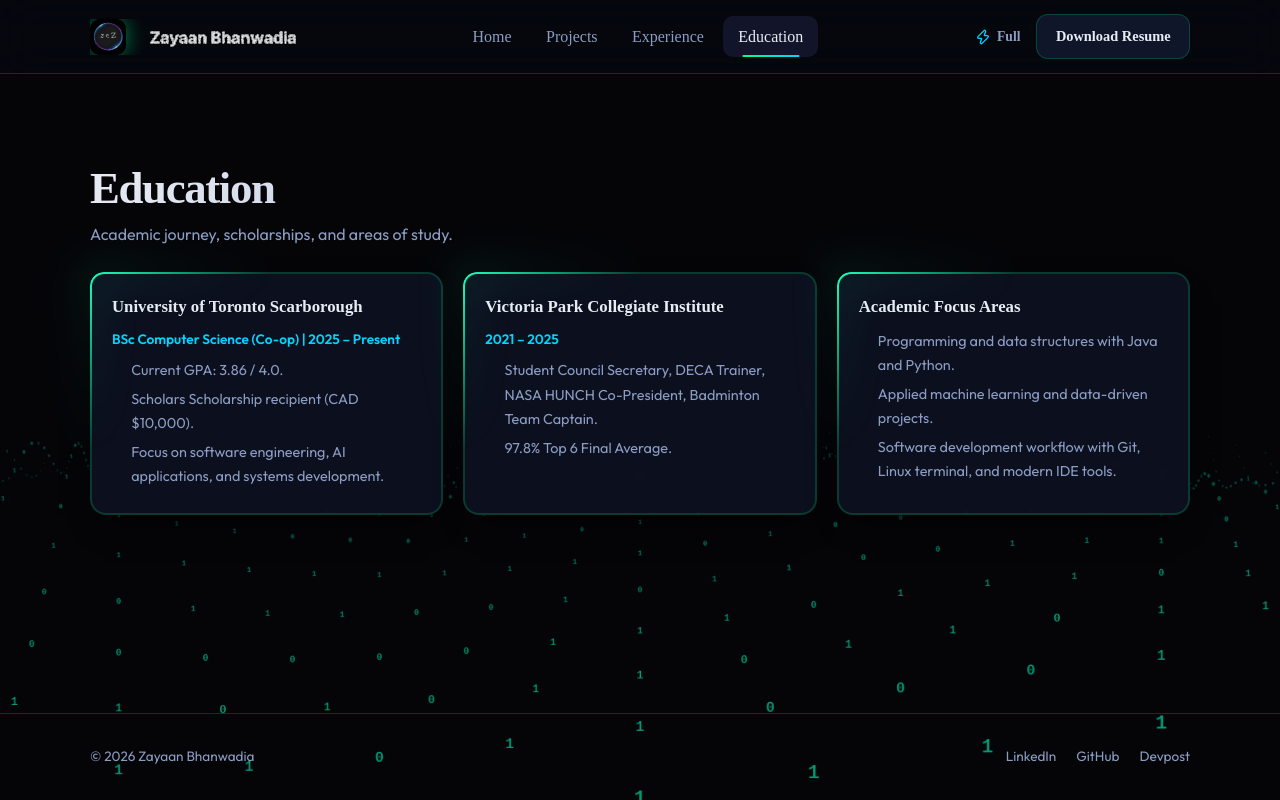
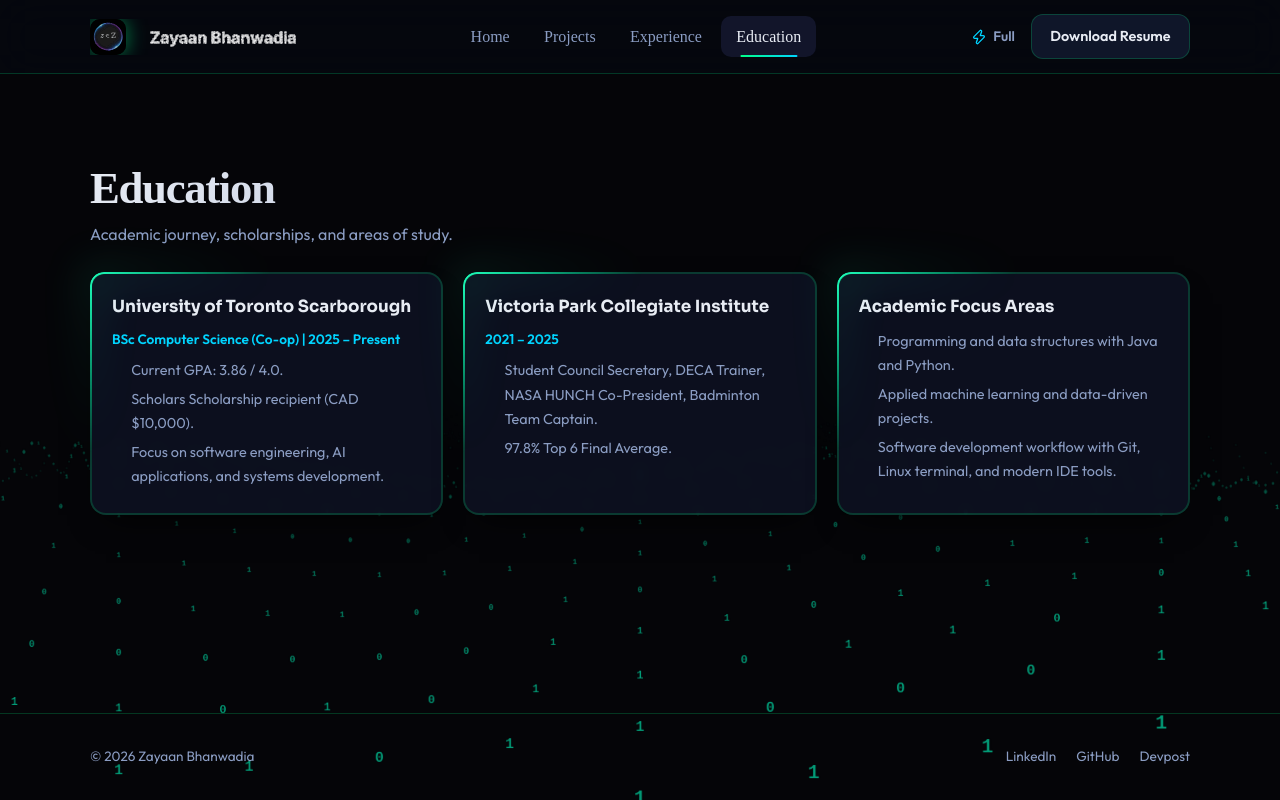
Before and after one commit to ZayaanB/Zayaan, a Next.js app: page /ZayaanBhanwadia/education in a window 1280 px wide. Built offline with nearby package versions, Linux system fonts and the light colour scheme.

Commit message:
Revert "style: extend Times New Roman to card subheadings, Resume button, and Lite toggle"
This reverts commit fd127dce8093a5e35a9ef495c157aad106a46599.

```diff
--- a/app/education/page.tsx
+++ b/app/education/page.tsx
@@ -52,7 +52,7 @@ export default function EducationPage() {
           {education.map((e) => (
             <GlowCard key={e.school} customSize className="w-full flex flex-col gap-2">
               <h3 style={{
-                fontFamily: "'Times New Roman', Times, serif",
+                fontFamily: "'Sora', sans-serif",
                 fontSize: '1.05rem',
                 fontWeight: 700,
                 color: 'var(--p-text)',
--- a/app/experience/page.tsx
+++ b/app/experience/page.tsx
@@ -66,7 +66,7 @@ export default function ExperiencePage() {
                 gap: '0.5rem',
               }}>
                 <h2 style={{
-                  fontFamily: "'Times New Roman', Times, serif",
+                  fontFamily: "'Sora', sans-serif",
                   fontSize: '1.05rem',
                   fontWeight: 700,
                   color: 'var(--p-text)',
--- a/app/globals.css
+++ b/app/globals.css
@@ -314,7 +314,7 @@
   border-radius: 12px;
   padding: 0.6rem 1.15rem;
   font-weight: 600;
-  font-family: 'Times New Roman', Times, serif;
+  font-family: inherit;
   border: 1px solid transparent;
   transition: all var(--p-transition-bounce);
   position: relative;
--- a/app/page.tsx
+++ b/app/page.tsx
@@ -67,7 +67,7 @@ export default function HomePage() {
             {profileCards.map((c) => (
               <GlowCard key={c.title} customSize className="w-full flex flex-col gap-2">
                 <h3 style={{
-                  fontFamily: "'Times New Roman', Times, serif",
+                  fontFamily: "'Sora', sans-serif",
                   fontSize: '1.05rem',
                   fontWeight: 700,
                   color: 'var(--p-text)',
--- a/app/projects/page.tsx
+++ b/app/projects/page.tsx
@@ -112,7 +112,7 @@ export default function ProjectsPage() {
               {/* Header */}
               <div style={{ display: 'flex', justifyContent: 'space-between', alignItems: 'flex-start', gap: '0.5rem' }}>
                 <h3 style={{
-                  fontFamily: "'Times New Roman', Times, serif",
+                  fontFamily: "'Sora', sans-serif",
                   fontSize: '1.05rem',
                   fontWeight: 700,
                   color: 'var(--p-text)',
--- a/components/layout/Nav.tsx
+++ b/components/layout/Nav.tsx
@@ -53,7 +53,7 @@ export default function Nav() {
           <button
             onClick={toggleLiteMode}
             className="p-btn-secondary"
-            style={{ display: 'flex', alignItems: 'center', gap: '0.4rem', background: 'transparent', border: 'none', color: 'var(--p-muted)', cursor: 'pointer', fontSize: '0.85rem', fontWeight: 600, fontFamily: "'Times New Roman', Times, serif" }}
+            style={{ display: 'flex', alignItems: 'center', gap: '0.4rem', background: 'transparent', border: 'none', color: 'var(--p-muted)', cursor: 'pointer', fontSize: '0.85rem', fontWeight: 600 }}
             title={isLiteMode ? 'Enable Animations' : 'Disable Animations (Lite Mode)'}
           >
             {isLiteMode ? <Leaf size={16} color="var(--p-primary)" /> : <Zap size={16} color="var(--p-accent-cyan)" />}
```
